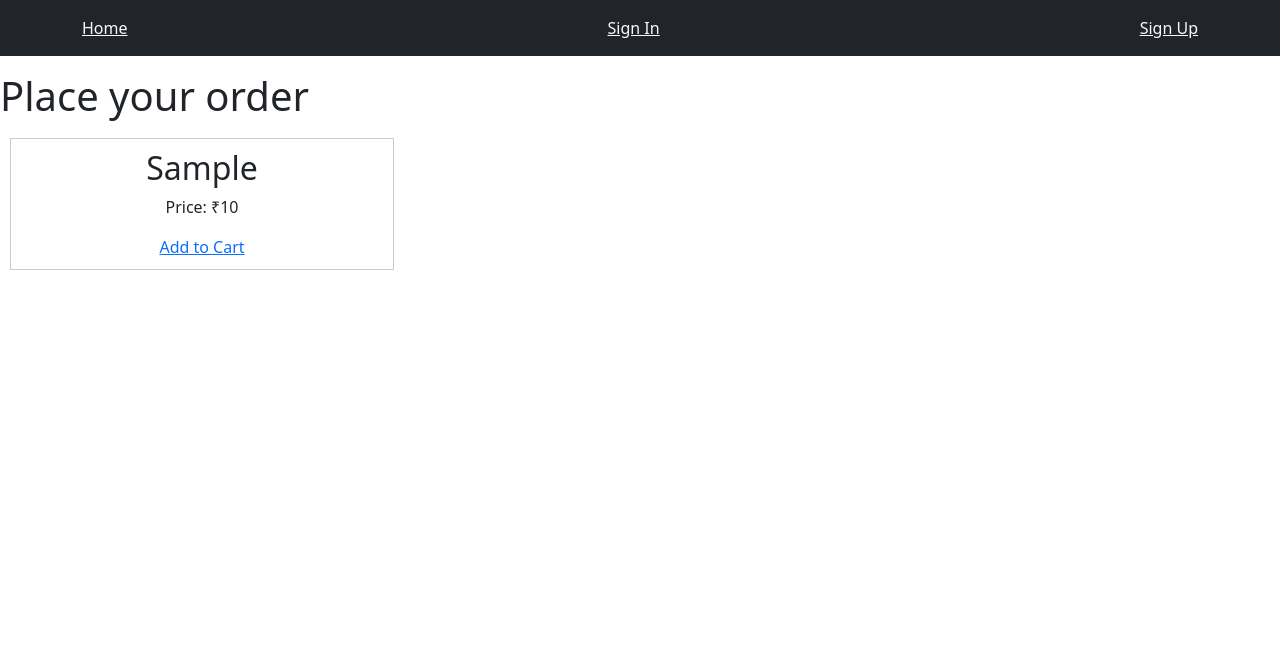
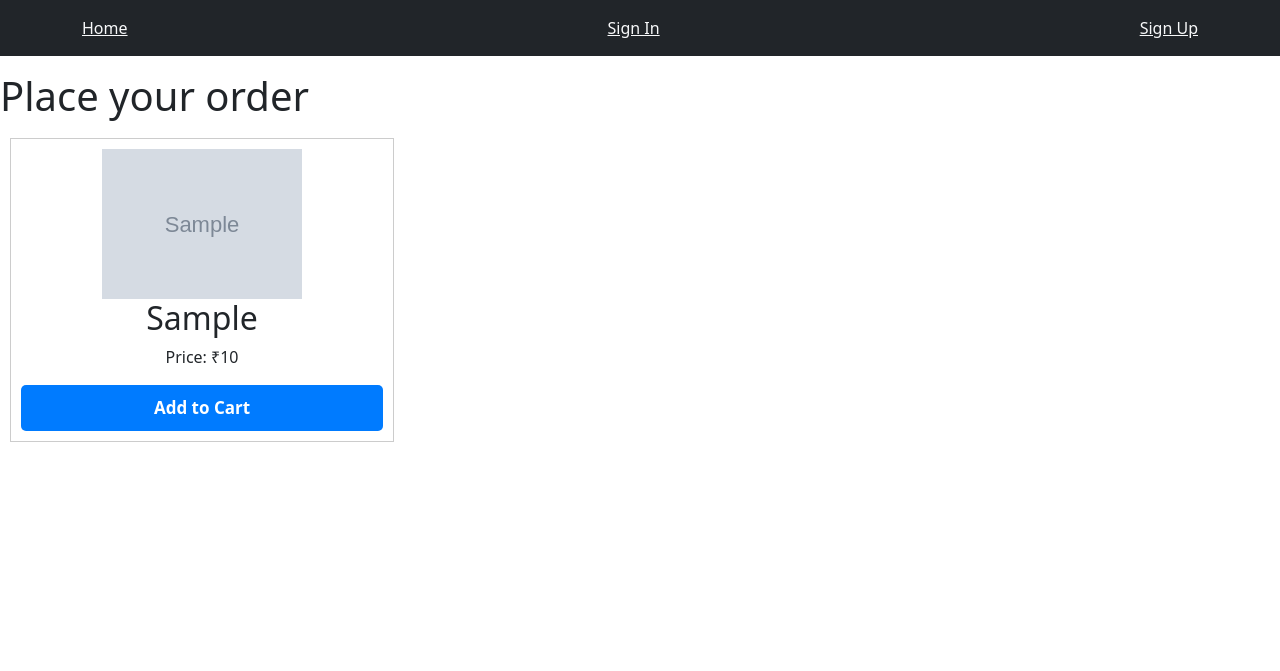
Before and after one commit to rishabh137/Django-Restaurant-App, a Django app: page / in a window 1280 px wide. Shown: the top 671 px of the page. Run offline with Django 5.2, Linux system fonts and the light colour scheme; tables that the repository leaves empty hold one stand-in row (values such as "Sample post"); grey boxes marked "Sample" are stand-in pictures.

Commit message:
add image field in menu

```diff
--- a/restaurant/settings.py
+++ b/restaurant/settings.py
@@ -19,6 +19,8 @@ load_dotenv()  # loads the configs from .env
 
 # Build paths inside the project like this: BASE_DIR / 'subdir'.
 BASE_DIR = Path(__file__).resolve().parent.parent
+MEDIA_URL = "/media/"
+MEDIA_ROOT = os.path.join(BASE_DIR, "media")
 
 
 # Quick-start development settings - unsuitable for production
--- a/restaurant/urls.py
+++ b/restaurant/urls.py
@@ -18,8 +18,14 @@ Including another URLconf
 from django.contrib import admin
 from django.urls import path, include
 
+from django.conf import settings
+from django.conf.urls.static import static
+
 urlpatterns = [
     path("admin/", admin.site.urls),
     path("", include("restr.urls")),
     path("accounts/", include("allauth.urls")),
 ]
+
+if settings.DEBUG:
+    urlpatterns += static(settings.MEDIA_URL, document_root=settings.MEDIA_ROOT)
--- a/restr/models.py
+++ b/restr/models.py
@@ -6,6 +6,7 @@ from django.contrib.auth.models import User
 class Menu(models.Model):
     item = models.CharField(max_length=200)
     price = models.IntegerField(max_length=100)
+    image = models.ImageField(upload_to="img", default="")
 
     def __str__(self):
         return self.item
--- a/restr/templates/restr/cart.html
+++ b/restr/templates/restr/cart.html
@@ -23,6 +23,7 @@
       }
 
       .buy-now-button {
+        cursor: pointer;
         display: block;
         margin-top: 10px;
         background-color: #007bff;
@@ -45,6 +46,7 @@
     <div class="product-list">
       {% for item in cart_items %}
         <div class="product-item">
+          <img src="{{ item.product.image.url }}" alt="{{ item.product.item }}" width="200" height="150" />
           <p>{{ item.product }} ({{ item.quantity }})</p>
           <p>Price: ₹{{ item.product.price }}</p>
 
--- a/restr/templates/restr/index.html
+++ b/restr/templates/restr/index.html
@@ -31,6 +31,20 @@
         margin: 10px;
         border: 1px solid #ccc;
         padding: 10px;
+        text-align: center;
+      }
+
+      .buy-now-button {
+        display: block;
+        margin-top: 10px;
+        background-color: #007bff;
+        color: #fff;
+        text-decoration: none;
+        padding: 10px 10px;
+        font-weight: bold;
+        font-size: 17px;
+        border: 0;
+        border-radius: 5px;
         text-align: center;
       }
     </style>
@@ -85,7 +99,8 @@
     <ul class="product-list">
       {% for menu in menus %}
         <li class="product-item">
-          {% comment %} <img src="{{ product.image.url }}" alt="{{ menu.item }}" width="200" height="150" /> {% endcomment %}
+          <img src="{{ menu.image.url }}" alt="{{ menu.item }}" width="200" height="150" />
+          {% comment %} <img src="{{ menu.image.url }}" alt="" /> {% endcomment %}
           <h2>{{ menu.item }}</h2>
           <p>Price: ₹{{ menu.price }}</p>
           {% comment %} <a href="#" class="buy-now-button">Buy Now</a> {% endcomment %}
--- a/restr/views.py
+++ b/restr/views.py
@@ -140,7 +140,8 @@ class CreateStripeCheckoutSessionView(View):
                             "name": item.product.item,
                             "description": "placeholder definition for the product",
                             "images": [
-                                "https://5.imimg.com/data5/TestImages/HT/HC/TC/SELLER-89159197/chhole-bhature-paddler-paper-500x500.jpg"
+                                # "https://5.imimg.com/data5/TestImages/HT/HC/TC/SELLER-89159197/chhole-bhature-paddler-paper-500x500.jpg"
+                                # "media/img"
                             ],
                         },
                     },
```
Also changed, not shown: media/img/CHOLE-CHAWAL.jpg (added), media/img/Momo.jpg (added), media/img/burger.jpg (added), media/img/daal-chawal.jpg (added), media/img/egg-biryani.jpg (added), media/img/hyderabadi-biryani-recipe-chicken.jpg (added), media/img/maggie.jpg (added), media/img/pizza.jpg (added), restr/migrations/0010_menu_image.py (added), restr/migrations/0011_alter_menu_image.py (added).
